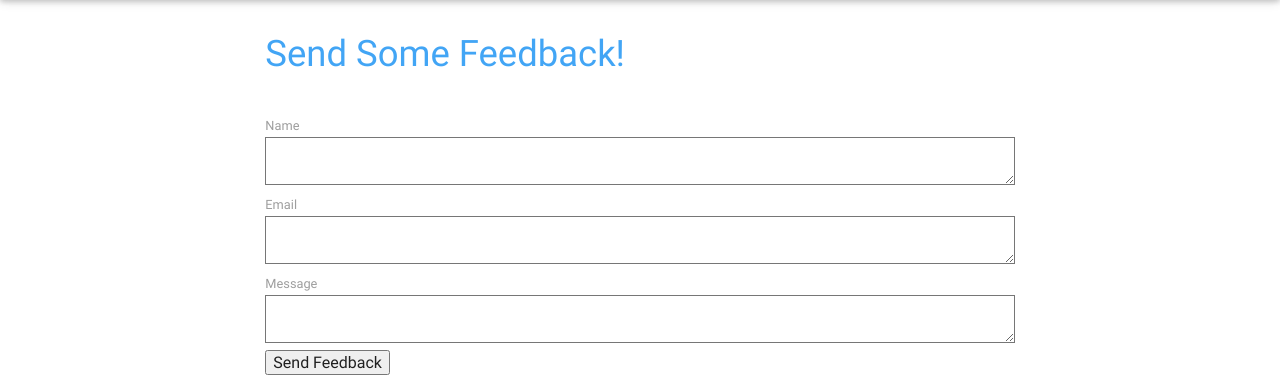
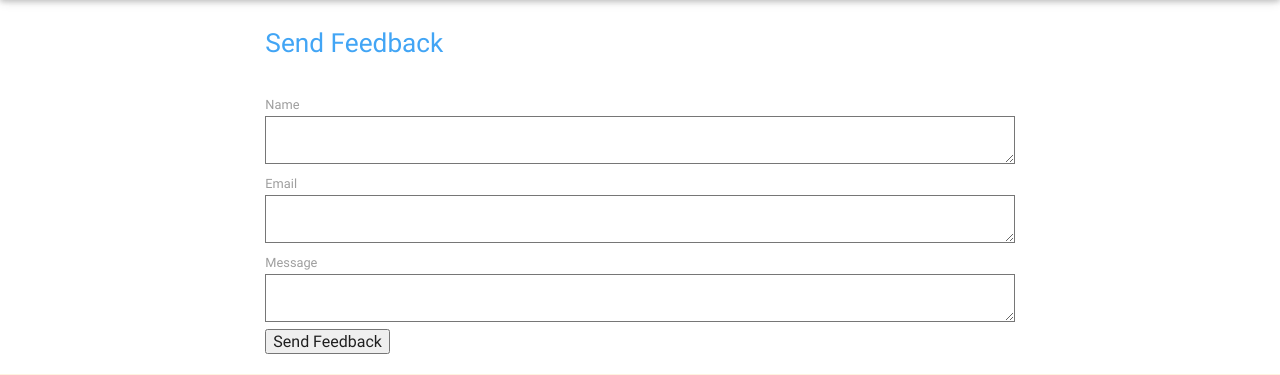
Before and after one commit to briandwendt/quickhop, a Flask app: page /feedback in a window 1280 px wide. Shown: the part 64-439 px from the top of the page. Run offline with Flask 2, Linux system fonts and the light colour scheme; parts of the project's set-up code (start-up, migrations or seed data) failed here and were passed over; some libraries are stand-ins or nearby versions; some web fonts are replaced.

Commit message:
Layout housekeeping.

```diff
--- a/static/css/style.2015-05-08-3.css
+++ b/static/css/style.2015-05-08-3.css
@@ -132,12 +132,15 @@ ul.flashes li {
   }
 }
 @media only screen and (max-width: 240px) {
+  html {
+      font-size: 13px;
+    }
   .flight.dep_time {
-    font-size: 1.2rem;
+    font-size: 1.3rem;
     width: 60px;
   }
   .flight.number {
-    font-size: 0.8rem;
+    font-size: 1rem;
   }
 }
 
--- a/templates/about.html
+++ b/templates/about.html
@@ -9,9 +9,9 @@
       <div class="row">
         <div class="col s12 m10 offset-m1">
 
-            <h4 class="header blue-text text-lighten-1">
+            <h5 class="header blue-text text-lighten-1">
                 About QuickHop
-            </h4><br>
+            </h5><br>
 
             <h5 class="subheading">
                 <i class="mdi-image-filter-drama"></i>&nbsp;
--- a/templates/faq.html
+++ b/templates/faq.html
@@ -9,9 +9,9 @@
       <div class="row">
         <div class="col s12 m10 offset-m1">
 
-            <h4 class="header blue-text text-lighten-1">
+            <h5 class="header blue-text text-lighten-1">
                 QuickHop FAQ
-            </h4><br>
+            </h5><br>
 
             <h5 class="subheading">
                 <i class="mdi-image-filter-drama"></i>&nbsp;
--- a/templates/feedback.html
+++ b/templates/feedback.html
@@ -9,9 +9,9 @@
       <div class="row">
         <div class="col s12 m10 offset-m1">
 
-            <h4 class="header blue-text text-lighten-1">
-                Send Some Feedback!
-            </h4><br>
+            <h5 class="header blue-text text-lighten-1">
+                Send Feedback
+            </h5><br>
 
             {{ form.csrf_token }}
 
```
